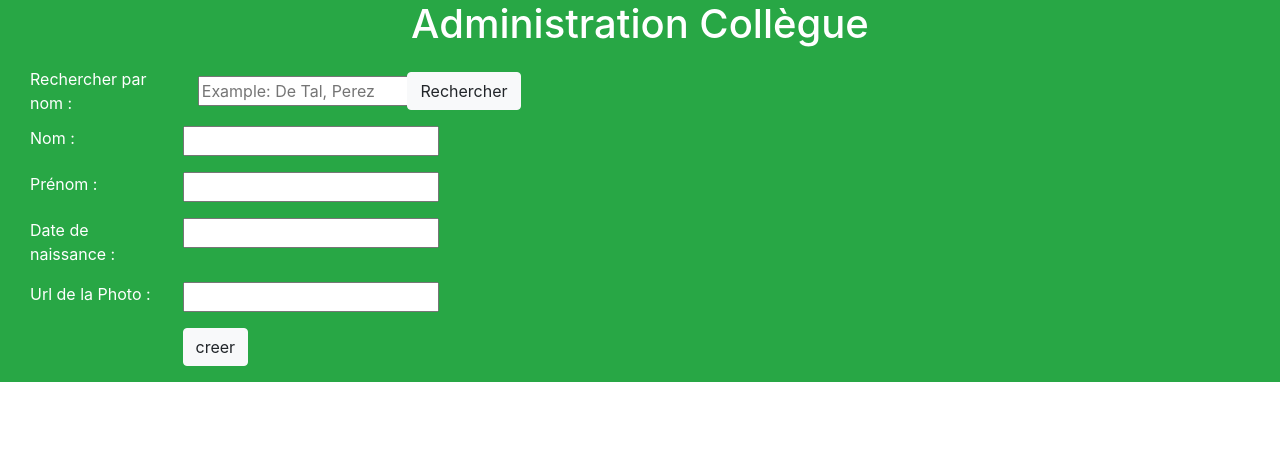
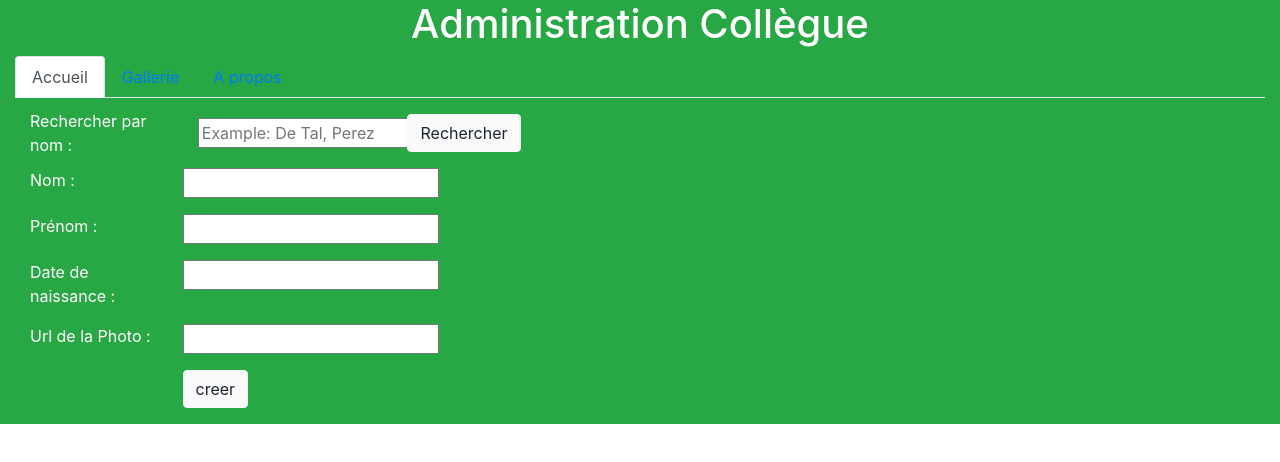
Before and after one commit to hwillians/collegues-front, an Angular app: page /accueil in a window 1280 px wide. Shown: the top 462 px of the page. Built offline with nearby package versions, Linux system fonts and the light colour scheme.

Commit message:
Menu Component

```diff
--- a/src/app/app.component.html
+++ b/src/app/app.component.html
@@ -2,17 +2,21 @@
     <div class="row justify-content-center">
         <h1>Administration Collègue</h1>
     </div>
-    <div class="row">
-        <div class="col-12 col-md-5">
-            <app-recherche-collegue-par-nom></app-recherche-collegue-par-nom>
-        </div>
-        <div class="col-12 col-md-7">
-            <app-collegue></app-collegue>
-        </div>
-    </div>
-    <div class="row">
-        <div class="col-12 col-md-6">
-            <app-creer-collegue></app-creer-collegue>
-        </div>
-    </div>
+
+    <ul ngbNav class="nav-tabs">
+        <li [ngbNavItem]="1">
+            <a routerLink="/accueil" ngbNavLink>Accueil</a>
+        </li>
+        <li [ngbNavItem]="2">
+            <a routerLink="/galerie" ngbNavLink>Gallerie</a>
+        </li>
+        <li [ngbNavItem]="3">
+            <a routerLink="/apropos" ngbNavLink>A propos</a>
+        </li>
+    </ul>
+
+    <main>
+        <router-outlet></router-outlet>
+    </main>
+
 </div>
--- a/src/app/app.component.ts
+++ b/src/app/app.component.ts
@@ -1,4 +1,5 @@
 import { Component } from '@angular/core';
+import { ActivatedRoute } from '@angular/router';
 
 @Component({
   selector: 'app-root',
@@ -7,4 +8,12 @@ import { Component } from '@angular/core';
 })
 export class AppComponent {
   title = 'collegues-front';
+
+  links = [
+    { title: 'Accueil', fragment: '/accueil' },
+    { title: 'Gallerie', fragment: '/galerie' },
+    { title: 'A propos', fragment: '/apropos' }
+  ];
+
+  constructor(public route: ActivatedRoute) {}
 }
--- a/src/app/pages/page-accueil/page-accueil.component.html
+++ b/src/app/pages/page-accueil/page-accueil.component.html
@@ -1 +1,13 @@
-<p>page-accueil works!</p>
+<div class="row">
+    <div class="col-12 col-md-5">
+        <app-recherche-collegue-par-nom></app-recherche-collegue-par-nom>
+    </div>
+    <div class="col-12 col-md-7">
+        <app-collegue></app-collegue>
+    </div>
+</div>
+<div class="row">
+    <div class="col-12 col-md-6">
+        <app-creer-collegue></app-creer-collegue>
+    </div>
+</div>
```
